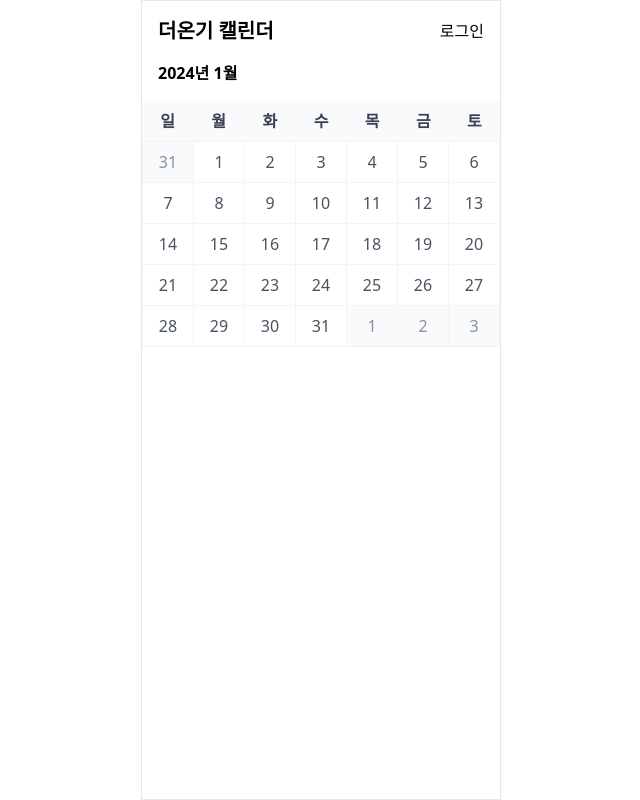
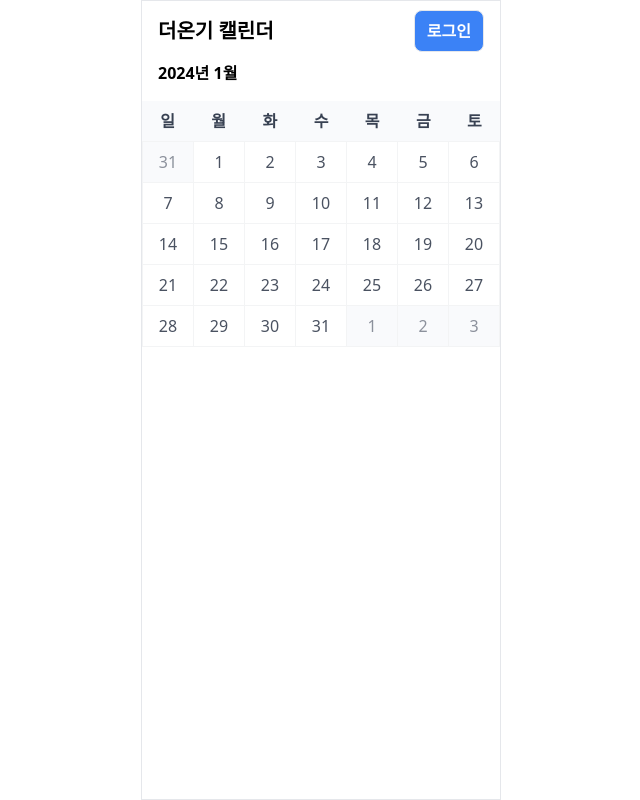
Before and after one commit to nvnhong/the-ongi-calendar, a React (Vite) app: page /month/1 in a window 1280 px wide. Shown: the whole page, without its empty margins (319-959 px from the left). Built offline with nearby package versions, Linux system fonts and the light colour scheme; no server answers.

Commit message:
Design: 로그인 유무에 따른 header 구성 변경

```diff
--- a/src/components/common/Header.jsx
+++ b/src/components/common/Header.jsx
@@ -1,10 +1,26 @@
 import { Link } from "react-router-dom";
+import { isCookie as isLogin } from "@utils/cookieUtil";
+import AccountCircleRoundedIcon from "@mui/icons-material/AccountCircleRounded";
 
 export default function Header() {
   return (
     <header className="h-[60px] flex justify-between items-center px-4">
-      <h1 className="text-[20px] font-bold">더온기 캘린더</h1>
-      <Link to="/login">로그인</Link>
+      <h1 className="text-[20px] font-bold">
+        <Link to="/">더온기 캘린더</Link>
+      </h1>
+
+      {isLogin() ? (
+        <div>
+          <AccountCircleRoundedIcon className="w-[40px] h-[40px]" />
+        </div>
+      ) : (
+        <Link
+          to="/login"
+          className="border py-2 px-3 rounded-lg bg-blue-500 text-white font-semibold"
+        >
+          로그인
+        </Link>
+      )}
     </header>
   );
 }
--- a/src/pages/MonthPage.jsx
+++ b/src/pages/MonthPage.jsx
@@ -3,8 +3,11 @@ import Header from "@components/common/Header";
 import TextBox from "@components/common/TextBox";
 import WeekDays from "@components/calendar/Weekdays";
 import DateCell from "@components/calendar/DateCell";
+import HStack from "@components/common/HStack";
 import { useParams } from "react-router-dom";
 import { getMonthDate, getMonthDetails } from "@utils/dateUtil";
+import { isCookie as isLogin } from "@utils/cookieUtil";
+import { Button } from "@mui/material";
 
 export default function MonthPage() {
   const param = useParams();
@@ -15,9 +18,18 @@ export default function MonthPage() {
     <Layout>
       <Header />
 
-      <TextBox className="px-4 font-semibold">
-        2024년 {monthDetails.month}월
-      </TextBox>
+      <HStack className="justify-between items-center px-4">
+        <TextBox className="font-semibold">
+          2024년 {monthDetails.month}월
+        </TextBox>
+
+        {isLogin() && (
+          <HStack className="gap-2">
+            <Button variant="contained">소망 작성</Button>
+            <Button variant="contained">이미지 업로드</Button>
+          </HStack>
+        )}
+      </HStack>
 
       {/* 요일 표시 */}
       <WeekDays />
```
